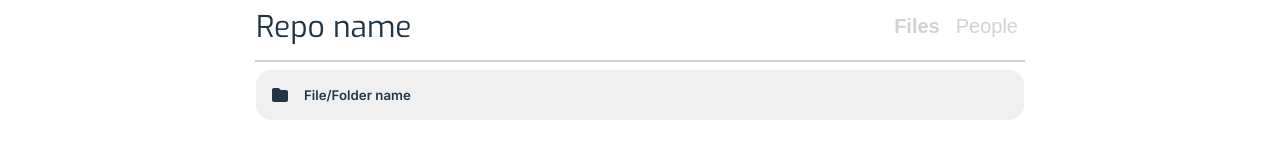
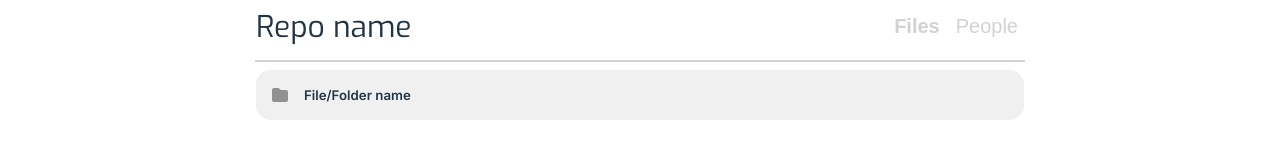
Before and after one commit to andrescm1998/ClueDev-Client, a React (Vite) app: page /map in a window 1280 px wide. Shown: the part 190-348 px from the top of the page. Built offline with nearby package versions, Linux system fonts and the light colour scheme; a web font is replaced by a local one.

Commit message:
file component

```diff
--- a/src/Components/File/index.css
+++ b/src/Components/File/index.css
@@ -10,4 +10,5 @@
 .icon {
     padding: 0.5rem;
     margin: 0 0.5rem;
+    color: #919191;
 }
--- a/src/Components/Map/index.css
+++ b/src/Components/Map/index.css
@@ -31,6 +31,8 @@ hr {
 
 .repo-list {
     width: 60%;
+    background-color: #F0F0F0;
+    border-radius: 15px;
 }
 
 .mapBtn {
--- a/src/Components/Map/index.jsx
+++ b/src/Components/Map/index.jsx
@@ -55,7 +55,9 @@ export const Map = () => {
             <section className='repo-list'>
                 {/* render based on selected */}
                 {/* <People /> */}
-                <File />
+
+                    <File />
+
             </section>
         </main>
     )
```
